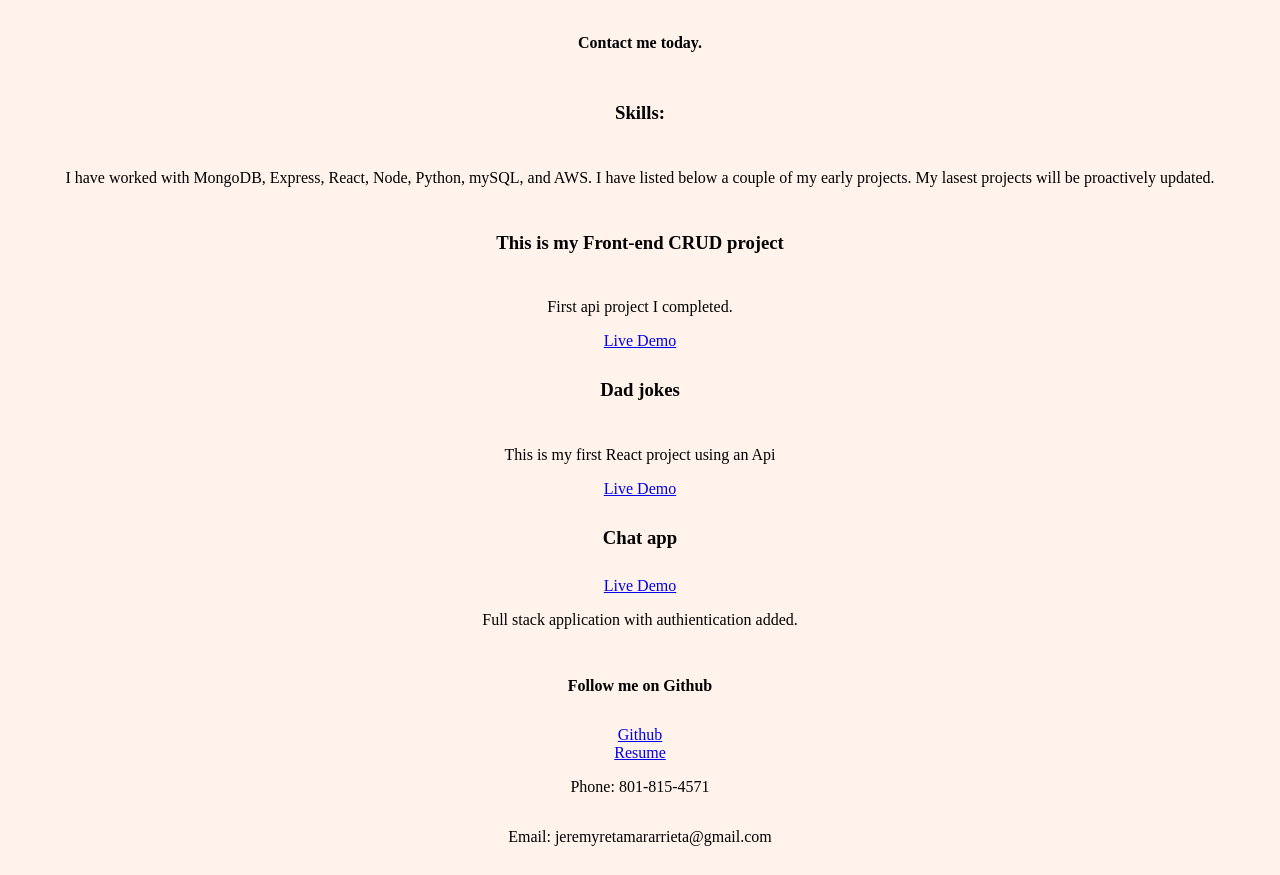
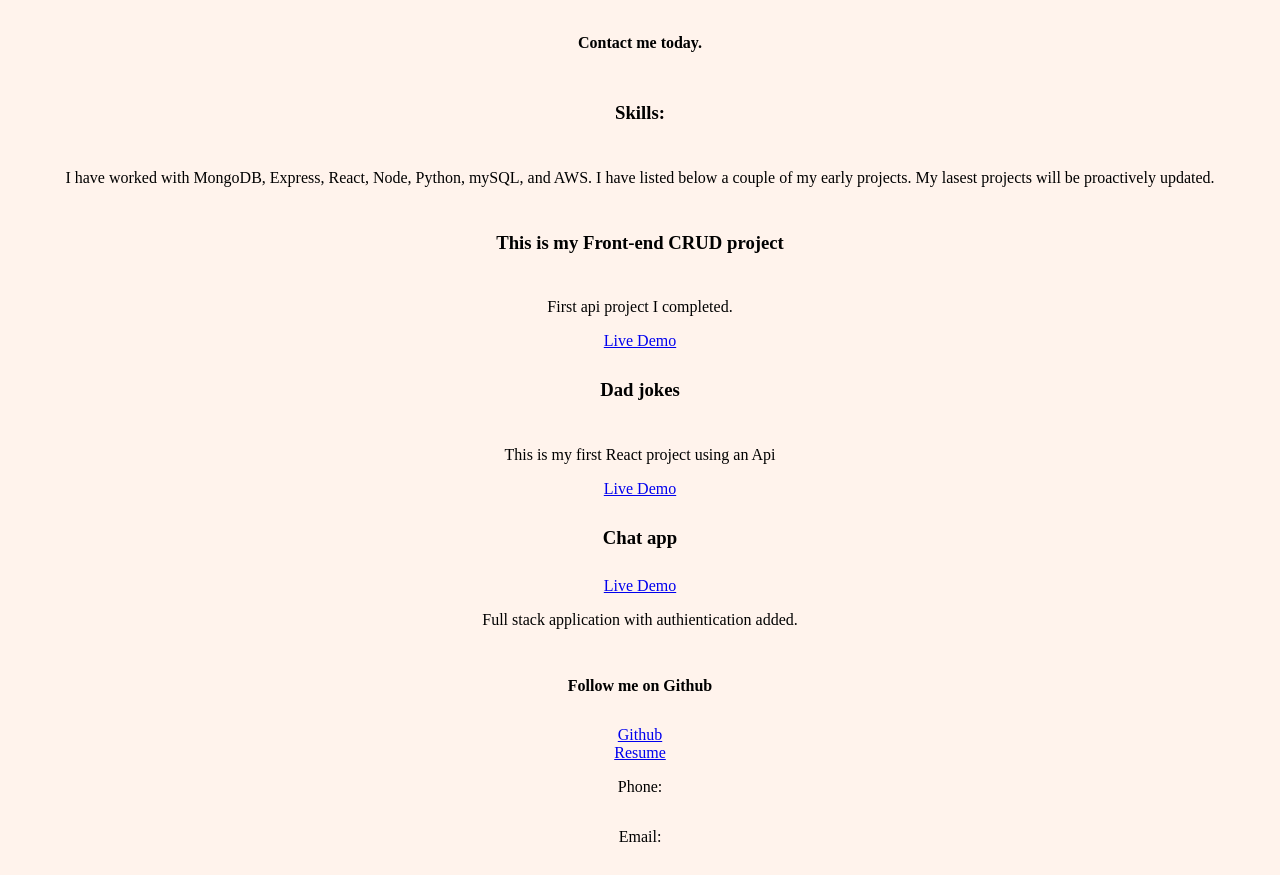
Before and after one commit to Limitlessmatrix/oldest_portfolio, a plain HTML site: page index.html in a window 1280 px wide. Drawn offline with Linux system fonts and the light colour scheme; a script that the page names is missing.

Commit message:
Update index.html

```diff
--- a/index.html
+++ b/index.html
@@ -42,8 +42,8 @@
         <h4>Follow me on Github</h4>
         <a href="https://github.com/JeremyRetamarArrieta">Github</a>
         <a href="https://docs.google.com/document/d/e/2PACX-1vQThG1cEmkMkam9hagp9kw1sRRtOFx-2inoSEOKjPiVXc1CTm8NVBM0l4Y7l_ftknlde2-U0pgutaMK/pub">Resume</a>
-        <p>Phone: 801-815-4571</p>
-        <p>Email: jeremyretamararrieta@gmail.com</p>
+        <p>Phone: </p>
+        <p>Email: </p>
     </footer>
 </body>
 </html>
```
